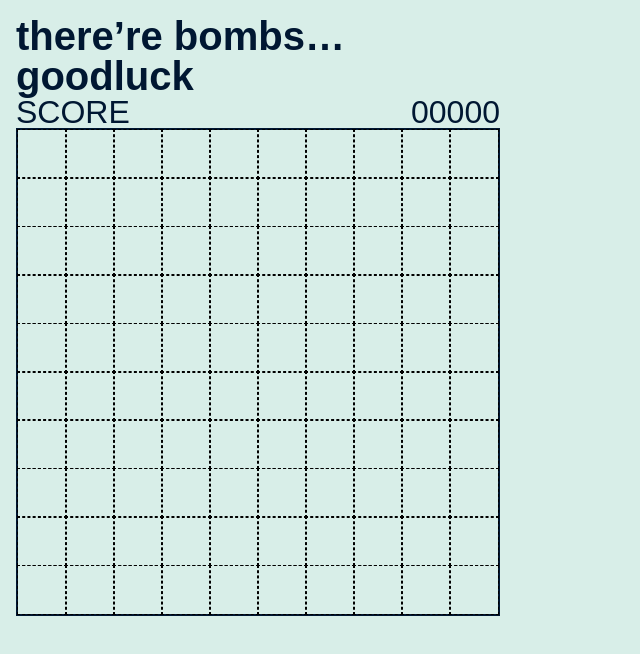
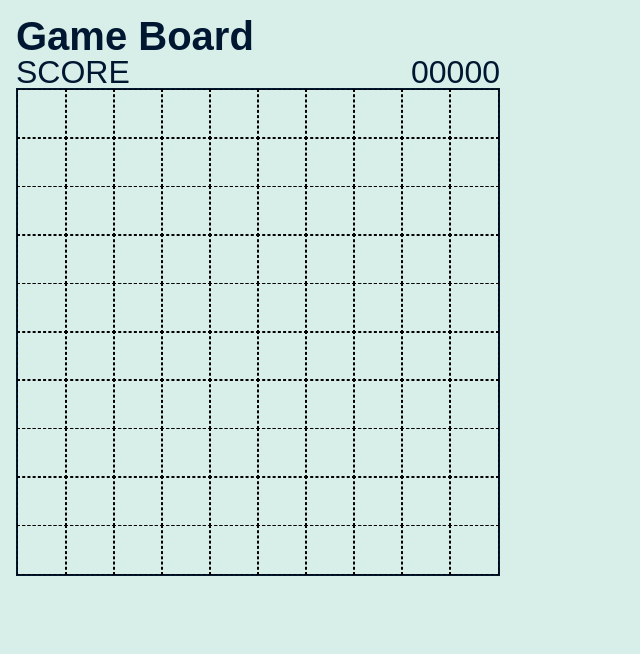
Before and after one commit to rcilomba/game-board, a plain HTML site: page index.html in a window 1280 px wide. Shown: the whole page, without its empty margins (0-640 px from the left). Drawn offline with Linux system fonts and the light colour scheme; a web font is replaced by a local one.

Commit message:
h1 change

```diff
--- a/index.html
+++ b/index.html
@@ -23,7 +23,7 @@
     <div class="wrapper">
         <div class="game-container">
         <header class="game-panel">
-            <h1>there’re bombs… goodluck</h1>
+            <h1>Game Board</h1>
             <div class="score">
                 <span class="score-label">SCORE</span>
                 <span class="score-counter">00000</span>
```
